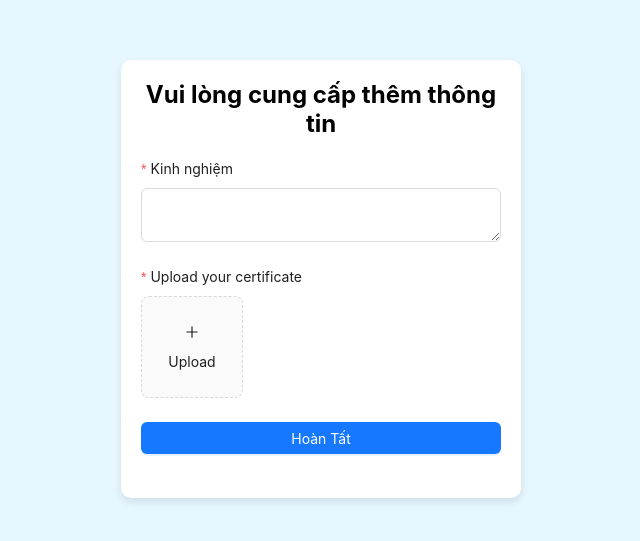
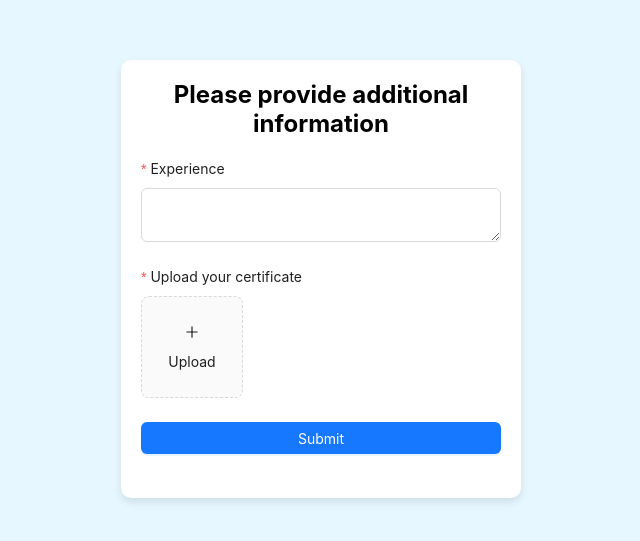
Before and after one commit to BitStorm-team/BitStorm-FE-Client, a React (Create React App) app: page /signup/expert in a window 1280 px wide. Shown: the part 121-662 px from the top of the page, without its empty margins (319-959 px from the left). Built offline with nearby package versions, Linux system fonts and the light colour scheme.

Commit message:
finished change sign up to english

```diff
--- a/src/pages/FormGetInfoExpert.jsx
+++ b/src/pages/FormGetInfoExpert.jsx
@@ -2,15 +2,14 @@ import React, { useEffect, useState } from "react";
 import { Form, Input, Button, Upload, message } from "antd";
 import { PlusOutlined } from "@ant-design/icons";
 import TextArea from "antd/es/input/TextArea";
-import axios from "axios";
 import { useNavigate } from "react-router-dom";
-import { API_URL } from "../utils/helpers";
-import {signUp} from "../api";
+import { signUp } from "../api";
 
-const FormGetInforExpert = () => {
+const FormGetInfoExpert = () => {
   const [parentValues, setParentValues] = useState({});
   const [fileList, setFileList] = useState([]);
   const [imageUrl, setImageUrl] = useState("");
+  const [loading, setLoading] = useState(false); // 1. Add loading state
   const navigate = useNavigate();
   const [form] = Form.useForm();
 
@@ -22,14 +21,21 @@ const FormGetInforExpert = () => {
   }, []);
 
   const onFinish = async (values) => {
+    setLoading(true); // 2. Start loading when sign-up process starts
     const { experience } = values;
     const formData = {
       experience: experience,
       certificate: imageUrl,
       ...parentValues
     };
-    // reister here
-    signUp(formData,navigate)
+    try {
+      await signUp(formData, navigate);
+    } catch (error) {
+      console.error("Error:", error);
+      message.error("Failed to sign up");
+    } finally {
+      setLoading(false); // 3. Stop loading when sign-up process completes
+    }
   };
 
   const handleChange = (info) => {
@@ -64,7 +70,7 @@ const FormGetInforExpert = () => {
           boxShadow: "0 4px 8px rgba(0, 0, 0, 0.1)",
         }}
       >
-        <h2 style={{ textAlign: "center" }}>Vui lòng cung cấp thêm thông tin</h2>
+        <h2 style={{ textAlign: "center" }}>Please provide additional information</h2>
         <Form
           form={form}
           name="basic"
@@ -73,7 +79,7 @@ const FormGetInforExpert = () => {
           layout="vertical"
         >
           <Form.Item
-            label="Kinh nghiệm"
+            label="Experience"
             name="experience"
             rules={[{ required: true, message: "Please input your experience!" }]}
           >
@@ -106,8 +112,8 @@ const FormGetInforExpert = () => {
           )}
 
           <Form.Item>
-            <Button type="primary" htmlType="submit" style={{ width: "100%" }}>
-              Hoàn Tất
+            <Button type="primary" htmlType="submit" style={{ width: "100%" }} loading={loading}>
+              Submit
             </Button>
           </Form.Item>
         </Form>
@@ -116,4 +122,4 @@ const FormGetInforExpert = () => {
   );
 };
 
-export default FormGetInforExpert;
+export default FormGetInfoExpert;
--- a/src/pages/SignIn.jsx
+++ b/src/pages/SignIn.jsx
@@ -1,22 +1,18 @@
 // Login.js
 import React, { useEffect, useState } from "react";
 import { Form, Input, Button, Typography, message } from "antd";
-import {
-  FacebookOutlined,
-  GoogleOutlined,
-  TwitterOutlined,
-} from "@ant-design/icons";
 import "../assets/css/auth/LoginRegister.css";
 import "../assets/css/auth/Login.css";
-
 import { fetchCsrfToken, signIn } from "../api";
 import { setStorage } from "../utils/helpers";
 import { Link, useNavigate } from "react-router-dom";
 import imagLLogin from "../assets/images/signupimage.jpg";
+
 const { Title } = Typography;
 
 const SignIn = () => {
   const [csrfToken, setCsrfToken] = useState("");
+  const [loading, setLoading] = useState(false); // 1. Introduce loading state
   const navigate = useNavigate();
 
   useEffect(() => {
@@ -32,21 +28,21 @@ const SignIn = () => {
   }, []);
 
   const onFinish = async (values) => {
+    setLoading(true); // 2. Start loading when sign-in process starts
     try {
       const data = await signIn(values, csrfToken);
       const { access_token, expires_in } = data;
-      // Handle success
       console.log("Login successful:", data);
-
       setStorage("__token__", access_token);
       setStorage("expires_in", expires_in);
       navigate("/");
     } catch (error) {
       console.error("Login failed:", error);
       message.error(
-        "Login failed: " +
-          (error.response?.data?.message || error.message)
+        "Login failed: " + (error.response?.data?.message || error.message)
       );
+    } finally {
+      setLoading(false); // 3. Stop loading when sign-in process completes
     }
   };
 
@@ -83,7 +79,7 @@ const SignIn = () => {
                 />
               </Form.Item>
               <Form.Item>
-                <Link href="#" className="forgot-password">
+                <Link to="/forgot-password" className="forgot-password">
                   Forgot password?
                 </Link>
               </Form.Item>
@@ -92,6 +88,7 @@ const SignIn = () => {
                   type="primary"
                   htmlType="submit"
                   className="form-button"
+                  loading={loading} // 4. Use loading state to display loading indicator
                 >
                   Login
                 </Button>
--- a/src/pages/SignUp.jsx
+++ b/src/pages/SignUp.jsx
@@ -1,6 +1,6 @@
 // Register.js
 import React, { useEffect, useState } from "react";
-import { Form, Input, Button, Typography, Radio } from "antd";
+import { Form, Input, Button, Typography, Radio, message } from "antd";
 import "../assets/css/auth/LoginRegister.css";
 import { Link, useNavigate } from "react-router-dom";
 import { fetchCsrfToken, signUp } from "../api";
@@ -13,6 +13,7 @@ const SignUp = () => {
   // states
   const [csrfToken, setCsrfToken] = useState("");
   const navigate = useNavigate();
+  const [loading, setLoading] = useState(false); // 1. Introduce loading state
 
   // effects
   useEffect(() => {
@@ -20,6 +21,8 @@ const SignUp = () => {
   }, []);
 
   const onFinish = async (values) => {
+    setLoading(true); // 2. Start loading when sign-up process starts
+    try {
       console.log("Success:", values);
       // if expert
       if (values.role_id === 3 || values.role_id === "3") {
@@ -27,6 +30,12 @@ const SignUp = () => {
         navigate("/signup/expert");
       } else {
         signUp(values, navigate);
+      }
+    } catch (error) {
+      console.error("Error:", error);
+      message.error("Failed to sign up");
+    } finally {
+      setLoading(false); // 3. Stop loading when sign-up process completes
     }
   };
 
@@ -106,6 +115,7 @@ const SignUp = () => {
               </Form.Item>
               <Form.Item>
                 <Button
+                  loading={loading}
                   type="primary"
                   htmlType="submit"
                   className="form-button"
```
Lines whose indentation alone changed are shown as unchanged.
